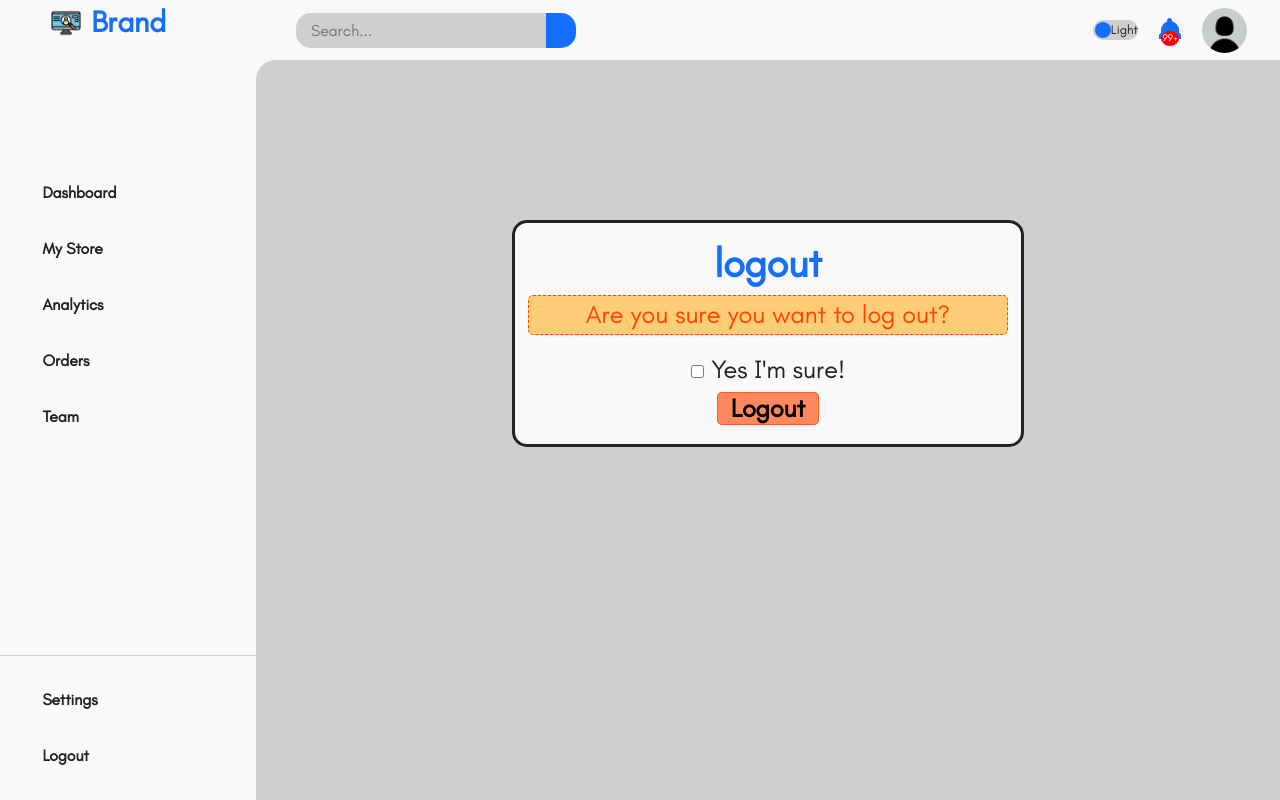
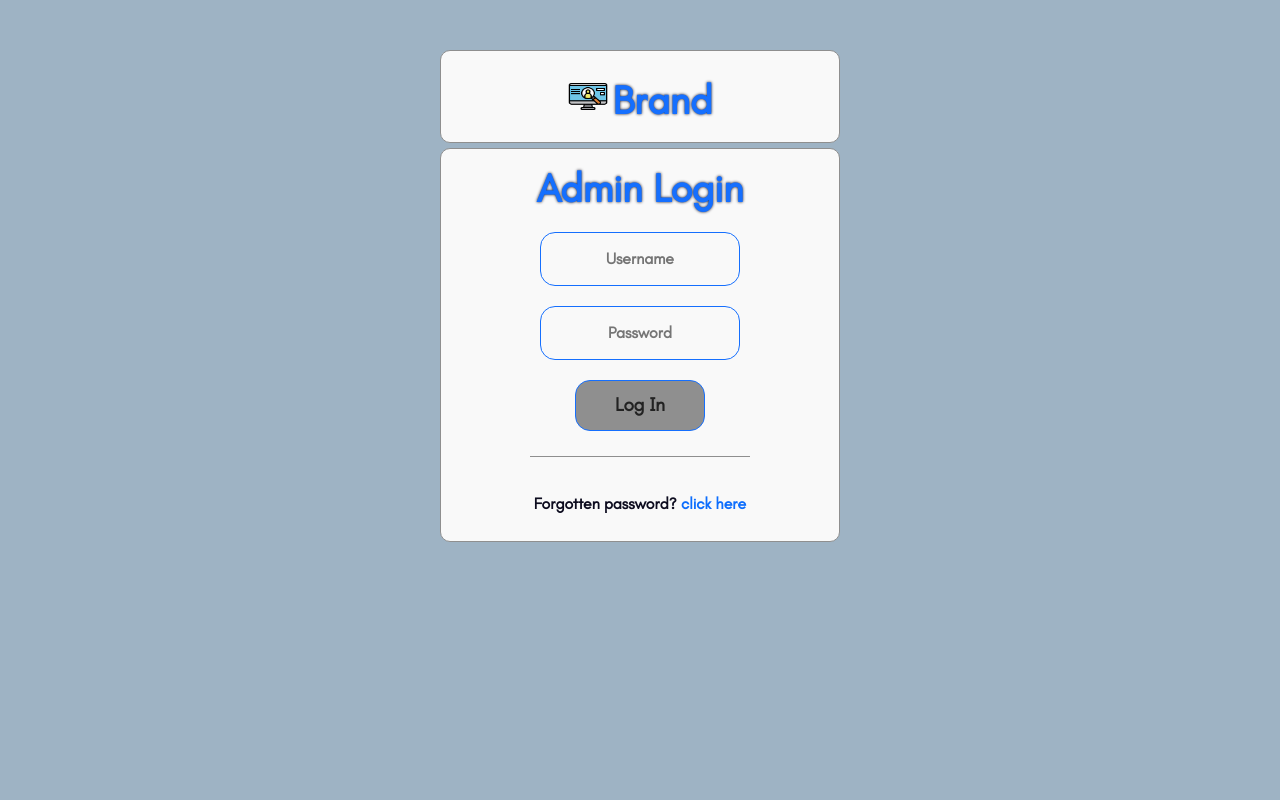
Before and after one commit to aessakou/Ecom, a Django app: page /dashboard/logout/ in a window 1280 px wide. Run offline with Django 4.2, Linux system fonts and the light colour scheme; some libraries are stand-ins or nearby versions.

Commit message:
Admin login new style

```diff
--- a/src/dashboard/static/users/css/admin_login.css
+++ b/src/dashboard/static/users/css/admin_login.css
@@ -1,3 +1,10 @@
+@font-face {
+	font-family: 'Teachers';
+	src: url('../../dashboard/fonts/static/Teachers-Regular.ttf') format("truetype"),
+		 local('Teachers');
+
+}
+
 :root {
 	--teacher: 'Teachers', sans-serif;
 	--poppins: 'Poppins', sans-serif;
@@ -12,8 +19,15 @@
 	--blue: #156ffe;
 	--dark-blue: #0d0c1f;
     --light-blue:  #0bcfe9;
-    --light-green: var(--light-blue);
+    --light-green: #0afa8a;
+    --greyblue: #9eb3c4;
+    --linkc: #3e103e;
 
+}
+
+* {
+    margin: 0;
+    padding: 0;
 }
 
 a {
@@ -28,44 +42,47 @@ html {
 
 
 body {
-	/* background: var(--grey); */
-	overflow-x: hidden;
+	overflow: hidden;
 	font-family: var(--teacher);
+    background: var(--greyblue);
 }
 
 
-body {
-    margin: 0;
-    padding: 0;
-    font-family: sans-serif;
-    background: #9eb3c4;
+.login-class {
+    width: 400px;
+    text-align: center;
+    position: absolute;
+    top: 50px;
+    left: calc((50% - 200px));
+    color: var(--blue);
 }
 
+
 .box {
-    width: 300px;
-    padding: 40px;
-    padding-top: 30px;
-    position: absolute;
-    top: 50%;
-    left: 50%;
-    transform: translate(-50%, -50%);
-    background-color: var(--light);
-    text-align: center;
-    border-radius: 20px;
-    box-shadow: 2px 5px 24px #444;
+    background: var(--light);
+    border: 1px solid var(--dark-grey);
+    margin-bottom: 5px;
+    border-radius: 10px;
+}
+
+.brand-box {
+    display: flex;
+    align-items: center;
+    justify-content: center;
+    padding: 10px;
+}
+.brand-box img {
+    margin-right: 5px;
 }
 
 .box h1 {
-    color: var(--blue);
-    font-weight: 800;
-    text-shadow: 0px 0px 3px var(--dark-blue);
-    margin-top: 0;
-    margin-bottom: 30px;
+    font-weight: 600;
+    text-shadow: 0 0 3px var(--dark-blue);
+    margin-top: 15px;
 }
 
-
-.box input[type = "text"],.box input[type = "password"] {
-    border: 0;
+.box input[type = "username"],.box input[type = "password"] {
+    border: none;
     font-size: 1em;
     font-weight: 700;
     background: none;
@@ -76,56 +93,39 @@ body {
     padding: 14px 10px;
     width: 200px;
     outline: none;
-    color: black;
-    border-radius: 24px;
+    color: var(--dark);
+    border-radius: 15px;
     transition: 0.25s;
 }
 
-.box input[type = "text"]:focus,.box input[type = "password"]:focus {
+.box input[type = "username"]:focus,.box input[type = "password"]:focus {
     width: 280px;
-    border-color: var(--blue);
+    border-color: var(--light-blue);
 }
-.forgPwd {
-    text-decoration: none;
-    color:purple;
-    font-weight: 600;
-    font-size: 0.9em;
-}
-/* .forgPwd:hover {
-    text-decoration:underline;
-} */
 
 .box input[type = "submit"] {
-    background: none;
+    border: none;
     display: block;
-    margin: 20px auto;
-    text-align: center;
-    /* border: 1px solid var(--light-blue); */
-    background: var(--dark-grey);
-    padding: 14px 40px;
-    outline: none;
-    color: black;
-    border-radius: 24px;
+    font-size: 1.2em;
+    font-weight: 600;
+    border: 1px solid var(--blue);
+    padding: 10px 0;
+    width: 130px;
+    border-radius: 15px;
     transition: 0.25s;
     cursor: pointer;
-    font-weight: 600;
-    font-size: 1em;
-    border: none;
+    outline: none;
+    color: var(--dark);
+    background: var(--dark-grey);
+    margin: auto;
 }
 
-.box input[type = "submit"]:hover {
-    background: var(--light-blue);
-    background: teal;
+.forgt-pwd {
+    font-weight: 600;
+    border-top: var(--dark-grey);
+    margin: 25px auto;
+    border-top: 1px solid var(--dark-grey);
+    padding-top: 35px ;
+    width: 220px;
+    color: var(--dark-blue);
 }
-
-
-.brand-box {
-    display: flex;
-    top: 14%;
-    height: 70px;
-    padding: 10px 40px;
-}
-
-.brand-box h1 {
-    margin: auto;
-}
--- a/src/users/templates/users/admin_login.html
+++ b/src/users/templates/users/admin_login.html
@@ -3,36 +3,45 @@
 <html lang="en">
 <head>
     <meta charset="UTF-8">
-    <meta http-equiv="X-UA-Compatible" content="IE=edge">
-    <meta name="viewport" content="width=device-width, initial-scale=1.0">
+	<meta name="viewport" content="width=device-width, initial-scale=1, shrink-to-fit=no">
+	<link rel="stylesheet" href="{% static 'dashboard/css/bootstrap.min.css' %}">
 	<link rel="stylesheet" href="{% static 'users/css/admin_login.css' %}">
-    <title>Document</title>
+	<link rel="shortcut icon" href="{% static 'dashboard/images/favicon.ico' %}">
+	{% if title %}
+	<title>{{title}}</title>
+	{% else %}
+	<title>Admin Login</title>
+	{% endif %}
 </head>
 <body>
 
-<div>
+    <div class="container">
+        <div class="login-class">
             <div class="box brand-box">
-        <img src="" alt="">
+                <img src="{% static 'dashboard/images/blog-icon.png' %}" alt="|" width="40px" height="35px">
                 <h1>Brand</h1>
             </div>
-</div>
-<section class="box">
+            <div class="box">
                 <h1>Admin Login</h1>
-    <!-- {% if messages %}
+                {% if messages %}
                 {% for message in messages %}
-    <div>
-        <h4>{{message}}</h4>
+                <div class="alert alert-{{message.tags}}">
+                    {{message}}
                 </div>
                 {% endfor %}
-    {% endif %} -->
+                {% endif %}
                 <form method="post">
                     {% csrf_token %}
-        <input type="text" name="username" placeholder="Username" maxlength="20">
+                    <input type="username" name="username" placeholder="Username" maxlength="20">
                     <input type="password" name="password" placeholder="Password" maxlength="34" minlength="8">
                     <input type="submit" name="" value="Log In">
                 </form>
-    <a href="#" class="forgPwd">Forgotten password?</a>
-</section>
+                <div class="forgt-pwd">
+                    <span>Forgotten password? <a href="#">click here</a></span>
+                </div>
+            </div>
+        </div>
+    </div>
 
     </body>
 </html>
--- a/src/users/views.py
+++ b/src/users/views.py
@@ -28,4 +28,4 @@ def logout(request):
 	context = {
 		'title': 'Logout',
 	}
-	return render(request, 'users/logout.html', context)
+	return render(request, 'users/admin_login.html', context)
```
Also changed, not shown: backup.txt (+92 -0 lines). Lines whose indentation alone changed are shown as unchanged.
